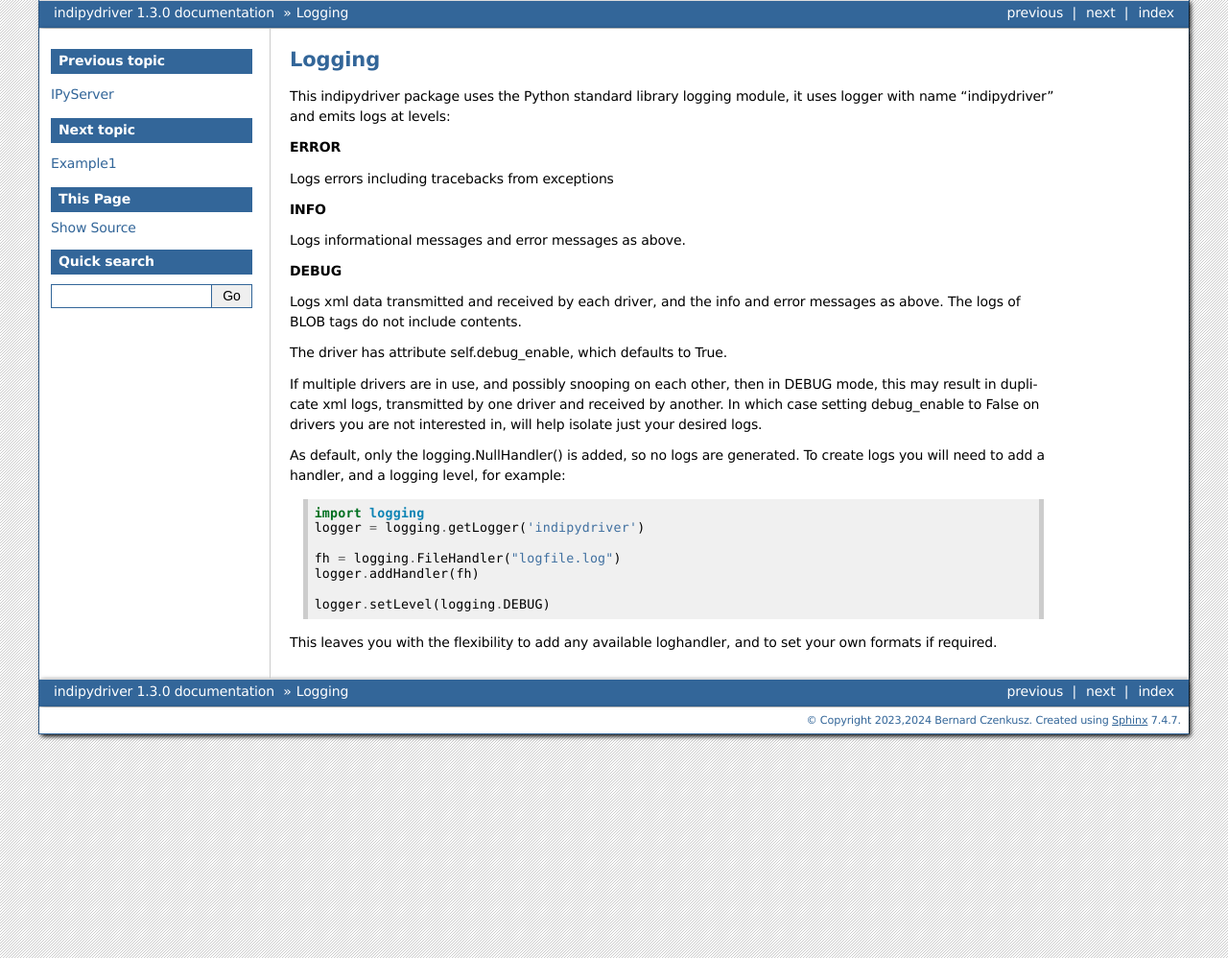
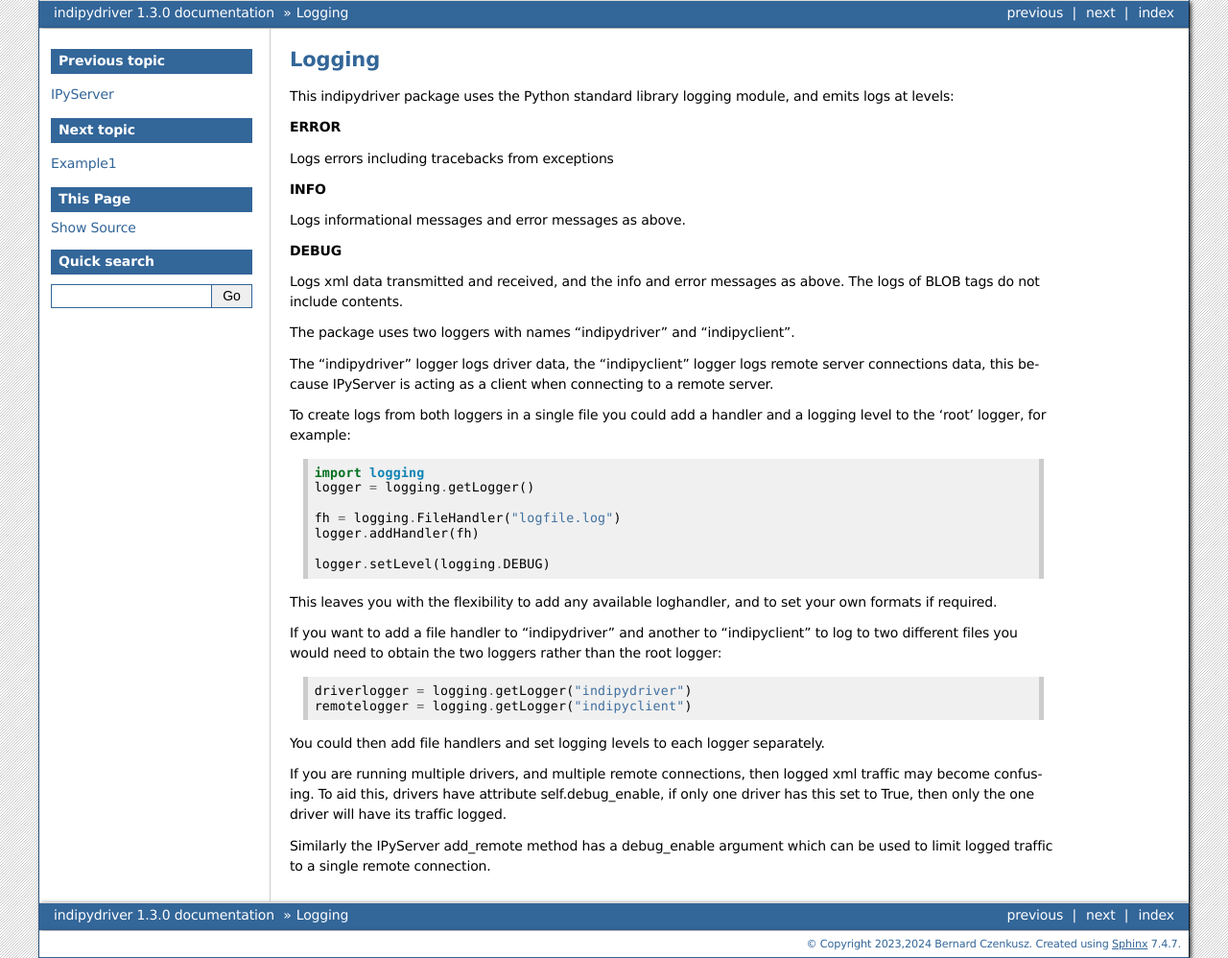
Before and after one commit to bernie-skipole/indipydriver, a Sphinx documentation site: the page built from docs/source/usage/logging.rst, in a window 1280 px wide. Shown: the whole page at 96% size. Built offline with Sphinx 7.4.7, drawn with Linux system fonts in a browser that asks for light colours.

Commit message:
Working on docs

```diff
--- a/docs/source/usage/ipyserver.rst
+++ b/docs/source/usage/ipyserver.rst
@@ -1,7 +1,7 @@
 IPyServer
 =========
 
-This server class is not a general purpose INDI server such as is available at indilib.org which can run third party drivers as executable programes. Rather it is used with IPyDriver instances only. It provides the snooping ability between drivers, implements enableBLOB instructions received from the client, and allows up to ten client connections.
+This server class is used to run IPyDriver instances and create a listening port service. It provides the snooping ability between drivers, enables connections to other remote INDI servers so a branching tree network of drivers can be made, it implements enableBLOB instructions received from the client, and allows up to ten client connections.
 
 
 .. autoclass:: indipydriver.IPyServer
--- a/docs/source/usage/logging.rst
+++ b/docs/source/usage/logging.rst
@@ -1,7 +1,7 @@
 Logging
 =======
 
-This indipydriver package uses the Python standard library logging module, it uses logger with name "indipydriver" and emits logs at levels:
+This indipydriver package uses the Python standard library logging module, and emits logs at levels:
 
 **ERROR**
 
@@ -13,16 +13,16 @@ Logs informational messages and error messages as above.
 
 **DEBUG**
 
-Logs xml data transmitted and received by each driver, and the info and error messages as above. The logs of BLOB tags do not include contents.
+Logs xml data transmitted and received, and the info and error messages as above. The logs of BLOB tags do not include contents.
 
-The driver has attribute self.debug_enable, which defaults to True.
+The package uses two loggers with names "indipydriver" and "indipyclient".
 
-If multiple drivers are in use, and possibly snooping on each other, then in DEBUG mode, this may result in duplicate xml logs, transmitted by one driver and received by another. In which case setting debug_enable to False on drivers you are not interested in, will help isolate just your desired logs.
+The "indipydriver" logger logs driver data, the "indipyclient" logger logs remote server connections data, this because IPyServer is acting as a client when connecting to a remote server.
 
-As default, only the logging.NullHandler() is added, so no logs are generated. To create logs you will need to add a handler, and a logging level, for example::
+To create logs from both loggers in a single file you could add a handler and a logging level to the 'root' logger, for example::
 
     import logging
-    logger = logging.getLogger('indipydriver')
+    logger = logging.getLogger()
 
     fh = logging.FileHandler("logfile.log")
     logger.addHandler(fh)
@@ -30,3 +30,14 @@ As default, only the logging.NullHandler() is added, so no logs are generated. T
     logger.setLevel(logging.DEBUG)
 
 This leaves you with the flexibility to add any available loghandler, and to set your own formats if required.
+
+If you want to add a file handler to "indipydriver" and another to "indipyclient" to log to two different files you would need to obtain the two loggers rather than the root logger::
+
+     driverlogger = logging.getLogger("indipydriver")
+     remotelogger = logging.getLogger("indipyclient")
+
+You could then add file handlers and set logging levels to each logger separately.
+
+If you are running multiple drivers, and multiple remote connections, then logged xml traffic may become confusing. To aid this, drivers have attribute self.debug_enable, if only one driver has this set to True, then only the one driver will have its traffic logged.
+
+Similarly the IPyServer add_remote method has a debug_enable argument which can be used to limit logged traffic to a single remote connection.
```
Also changed, not shown: 1 other file.
